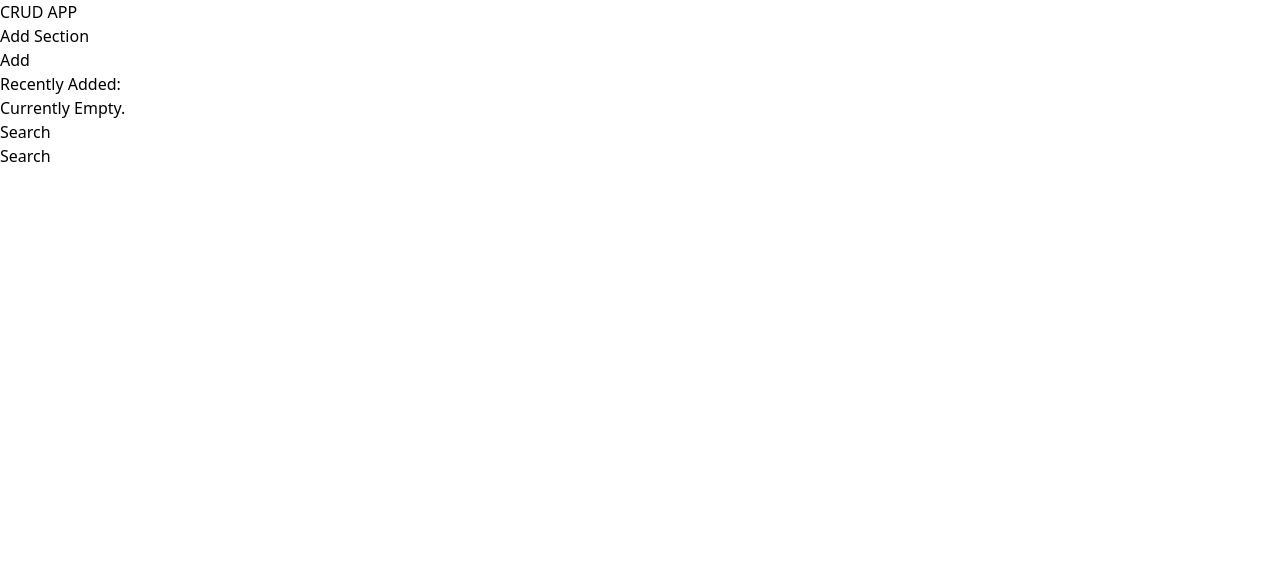
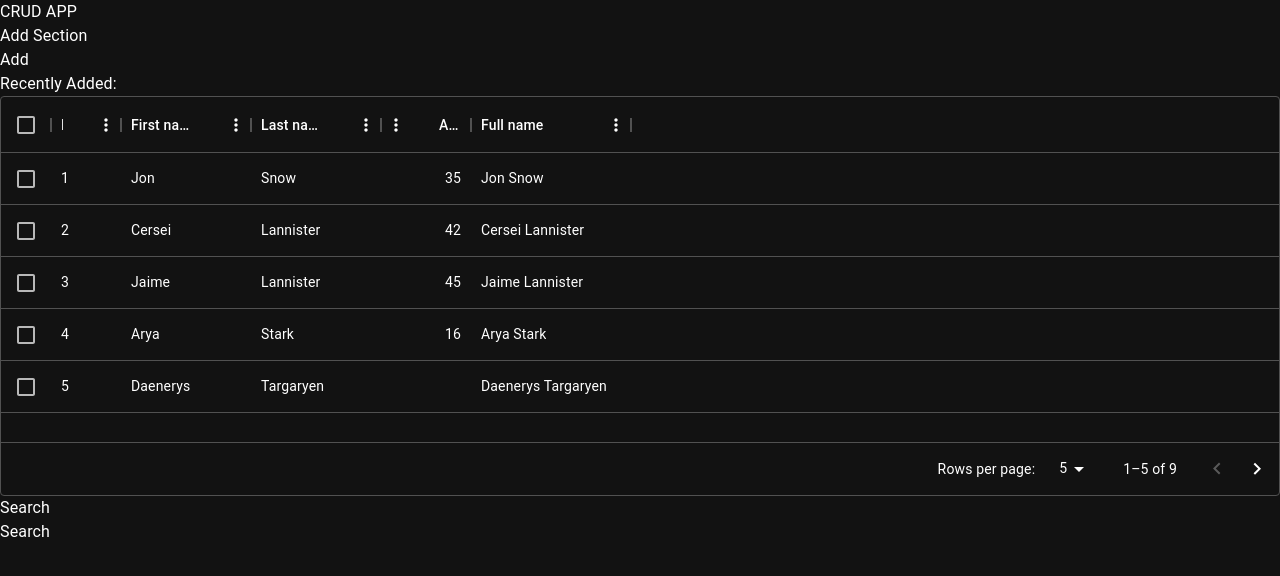
Before and after one commit to ThisisFishy/CRUD, a React (Vite) app: page / in a window 1280 px wide. Shown: the top 576 px of the page. Built offline with nearby package versions, Linux system fonts and the light colour scheme.

Commit message:
installed mui, set as dark mode, added random data table

```diff
--- a/package.json
+++ b/package.json
@@ -10,6 +10,11 @@
     "preview": "vite preview"
   },
   "dependencies": {
+    "@emotion/react": "^11.11.0",
+    "@emotion/styled": "^11.11.0",
+    "@mui/icons-material": "^5.11.16",
+    "@mui/material": "^5.12.3",
+    "@mui/x-data-grid": "^6.3.1",
     "react": "^18.2.0",
     "react-dom": "^18.2.0"
   },
--- a/src/App.tsx
+++ b/src/App.tsx
@@ -1,7 +1,16 @@
 import { AddSection, RecentlyAddedSection, SearchSection } from "./sections"
+import { ThemeProvider, createTheme } from '@mui/material/styles';
+import CssBaseline from '@mui/material/CssBaseline';
 
-function App() {
+// Set dark theme by default
+// Reference: https://mui.com/material-ui/customization/dark-mode/
+const darkTheme = createTheme({
+  palette: {
+    mode: 'dark',
+  },
+});
 
+function Main() {
   return (
     <>
       <header className="flex justify-center pt-4">
@@ -17,4 +26,13 @@ function App() {
   )
 }
 
+function App() {
+  return (
+    <ThemeProvider theme={darkTheme}>
+      <CssBaseline />
+      <Main />
+    </ThemeProvider >
+  )
+}
+
 export default App
--- a/src/sections/RecentlyAddedSection.tsx
+++ b/src/sections/RecentlyAddedSection.tsx
@@ -1,10 +1,65 @@
 import { SectionHeader } from "../components"
+import { DataGrid, GridColDef, GridValueGetterParams } from '@mui/x-data-grid';
 
 export const RecentlyAddedSection = () => {
     return (
         <section>
             <SectionHeader title="Recently Added:" />
-            <p className="text-gray-500">Currently Empty.</p>
+            {/* <p className="text-gray-500">Currently Empty.</p> */}
+
+            {/* Temporary hard coded data table */}
+            <DataTable />
         </section>
     )
 }
+
+const columns: GridColDef[] = [
+    { field: 'id', headerName: 'ID', width: 70 },
+    { field: 'firstName', headerName: 'First name', width: 130 },
+    { field: 'lastName', headerName: 'Last name', width: 130 },
+    {
+        field: 'age',
+        headerName: 'Age',
+        type: 'number',
+        width: 90,
+    },
+    {
+        field: 'fullName',
+        headerName: 'Full name',
+        description: 'This column has a value getter and is not sortable.',
+        sortable: false,
+        width: 160,
+        valueGetter: (params: GridValueGetterParams) =>
+            `${params.row.firstName || ''} ${params.row.lastName || ''}`,
+    },
+];
+
+const rows = [
+    { id: 1, lastName: 'Snow', firstName: 'Jon', age: 35 },
+    { id: 2, lastName: 'Lannister', firstName: 'Cersei', age: 42 },
+    { id: 3, lastName: 'Lannister', firstName: 'Jaime', age: 45 },
+    { id: 4, lastName: 'Stark', firstName: 'Arya', age: 16 },
+    { id: 5, lastName: 'Targaryen', firstName: 'Daenerys', age: null },
+    { id: 6, lastName: 'Melisandre', firstName: null, age: 150 },
+    { id: 7, lastName: 'Clifford', firstName: 'Ferrara', age: 44 },
+    { id: 8, lastName: 'Frances', firstName: 'Rossini', age: 36 },
+    { id: 9, lastName: 'Roxie', firstName: 'Harvey', age: 65 },
+];
+
+function DataTable() {
+    return (
+        <div style={{ height: 400, width: '100%' }}>
+            <DataGrid
+                rows={rows}
+                columns={columns}
+                initialState={{
+                    pagination: {
+                        paginationModel: { page: 0, pageSize: 5 },
+                    },
+                }}
+                pageSizeOptions={[5, 10]}
+                checkboxSelection
+            />
+        </div>
+    );
+}
```
Also changed, not shown: 1 other file (tests, documents, lock files or other folders).
